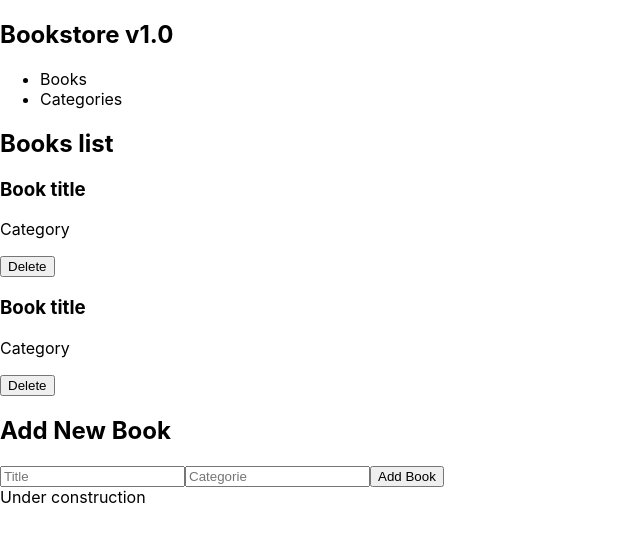
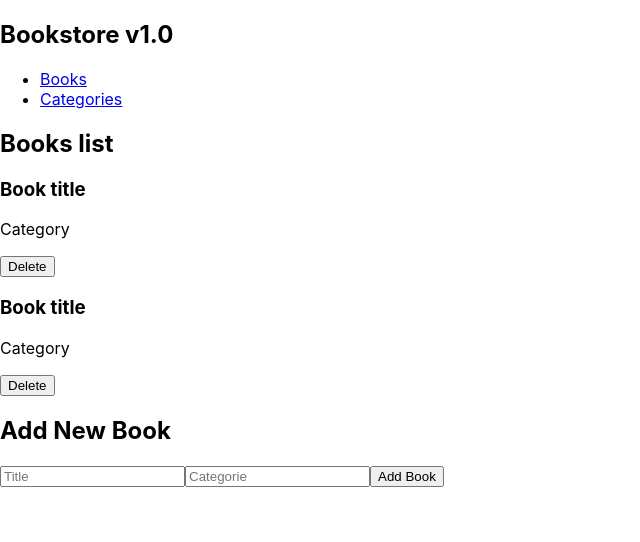
Before and after one commit to abdessalem1998/Bookstore, a React (Create React App) app: page / in a window 1280 px wide. Shown: the top 542 px of the page, without its empty margins (0-640 px from the left). Built offline with nearby package versions, Linux system fonts and the light colour scheme.

Commit message:
Set up App navigation logic

```diff
--- a/src/App.js
+++ b/src/App.js
@@ -1,3 +1,4 @@
+import { Route, Switch } from 'react-router-dom';
 import Navbar from './components/Navbar';
 import Books from './components/Books';
 import Categories from './components/Categories';
@@ -6,8 +7,14 @@ function App() {
   return (
     <div className="App">
       <Navbar />
+      <Switch>
+      <Route exact path="/">
       <Books />
+      </Route>
+      <Route exact path="/categories">
       <Categories />
+      </Route>
+      </Switch>
     </div>
   );
 }
--- a/src/components/Navbar.js
+++ b/src/components/Navbar.js
@@ -1,19 +1,37 @@
 import React from 'react';
+import { NavLink } from 'react-router-dom';
 
-const Navbar = () => (
+const Navbar = () => {
+
+  const links = [
+      {
+        id: 1,
+        path: '/',
+        text: 'Books',
+      },
+      {
+        id: 2,
+        path: '/categories',
+        text: 'Categories',
+      },
+    ];
+
+  return(
     <header>
       <nav>
         <h2>Bookstore v1.0</h2>
         <ul>
-          <li>
-              Books
-          </li>
-          <li>
-              Categories
-          </li>
+          {links.map((link) => (
+            <li key={link.id}>
+              <NavLink to={link.path} exact>
+                {link.text}
+              </NavLink>
+            </li>
+          ))}
         </ul>
       </nav>
     </header>
-);
+)
+};
 
 export default Navbar;
--- a/src/index.js
+++ b/src/index.js
@@ -1,12 +1,15 @@
 import React from 'react';
 import ReactDOM from 'react-dom';
+import { BrowserRouter as Router } from 'react-router-dom';
 import './index.css';
 import App from './App';
 import reportWebVitals from './reportWebVitals';
 
 ReactDOM.render(
   <React.StrictMode>
+    <Router>
     <App />
+    </Router>
   </React.StrictMode>,
   document.getElementById('root')
 );
```
